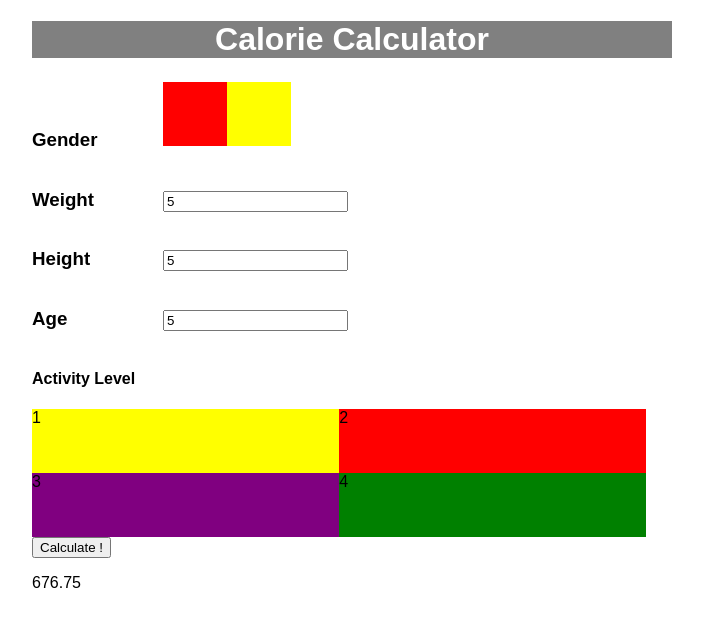
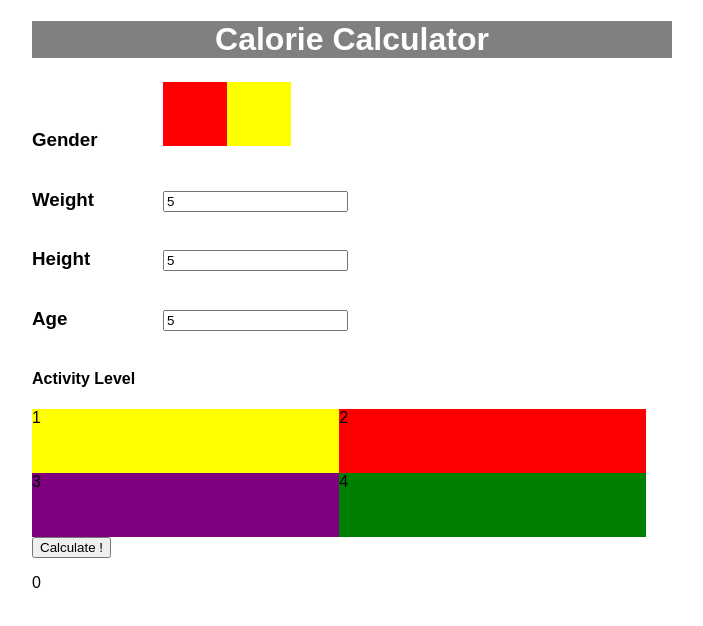
Before and after one commit to brandlej3/health-calc, a React (Create React App) app: page / in a window 1280 px wide. Both pictures are taken after typing "5", "5", "5" into the empty fields and a click on the button "Calculate !". Shown: the top 626 px of the page, without its empty margins (288-991 px from the left). Built offline with nearby package versions, Linux system fonts and the light colour scheme.

Commit message:
tdee multipliers added

```diff
--- a/src/Display.js
+++ b/src/Display.js
@@ -8,6 +8,7 @@ export class CalorieDisplay extends React.Component {
         var heightMultiplier = 0;
         var ageMultiplier = 0;
         var calculatedValue = 0;
+        var activityMultiplier = 0;
         if(this.props.stateArray.gender === "male")
         {
             genderMultiplier = 66;
@@ -21,8 +22,23 @@ export class CalorieDisplay extends React.Component {
             heightMultiplier = 4.7;
             ageMultiplier = 4.7;
         }
-
-        calculatedValue = genderMultiplier + (weightMultiplier * this.props.stateArray.weight) + (heightMultiplier * this.props.stateArray.height) - (ageMultiplier * this.props.stateArray.age);
+        switch(this.props.stateArray.activityLevel){
+            case "sedentary":
+                activityMultiplier = 1.2;
+                break;
+            case "light":
+                activityMultiplier = 1.375;
+                break;
+            case "moderate":
+                activityMultiplier = 1.55;
+                break;
+            case "very":
+                activityMultiplier = 1.725;
+                break;
+            default:
+                activityMultiplier = 0;
+        }
+        calculatedValue = (genderMultiplier + (weightMultiplier * this.props.stateArray.weight) + (heightMultiplier * this.props.stateArray.height) - (ageMultiplier * this.props.stateArray.age)) * activityMultiplier;
         return calculatedValue;
     }
     render() {
```
